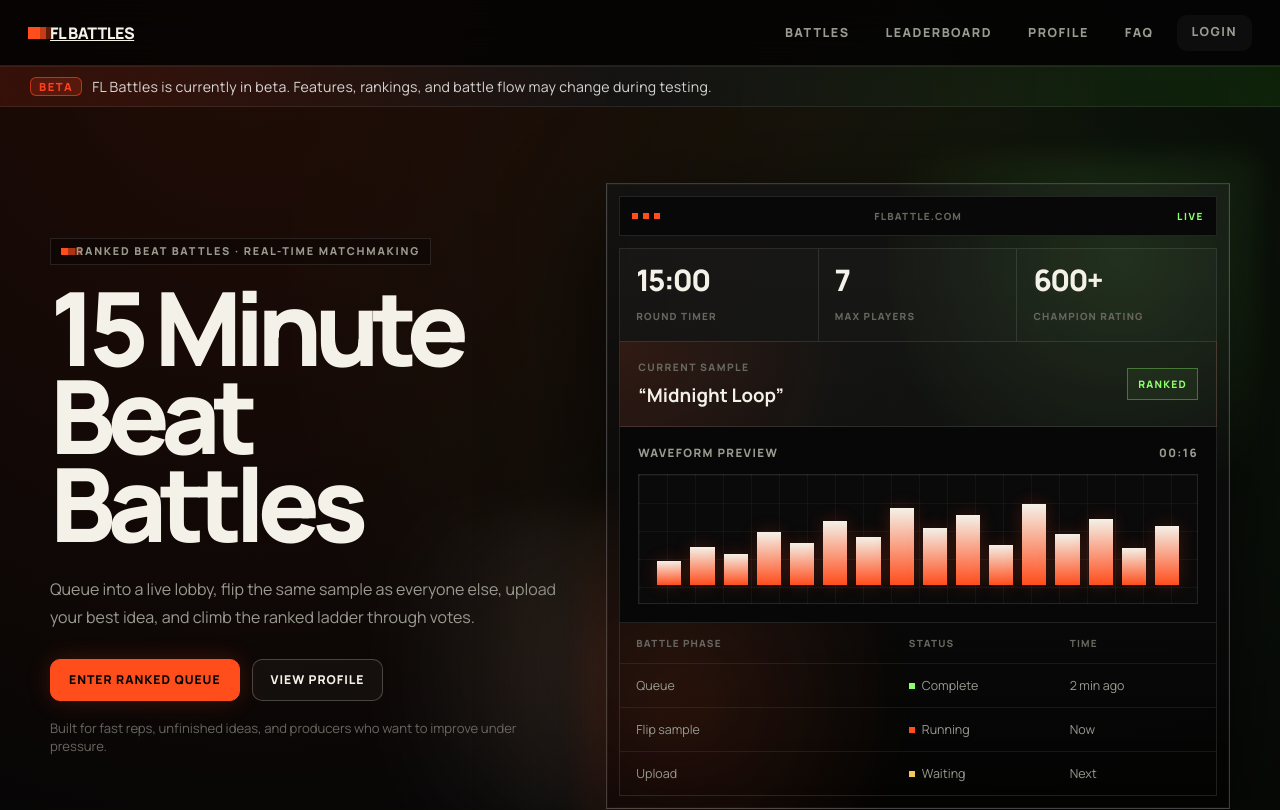
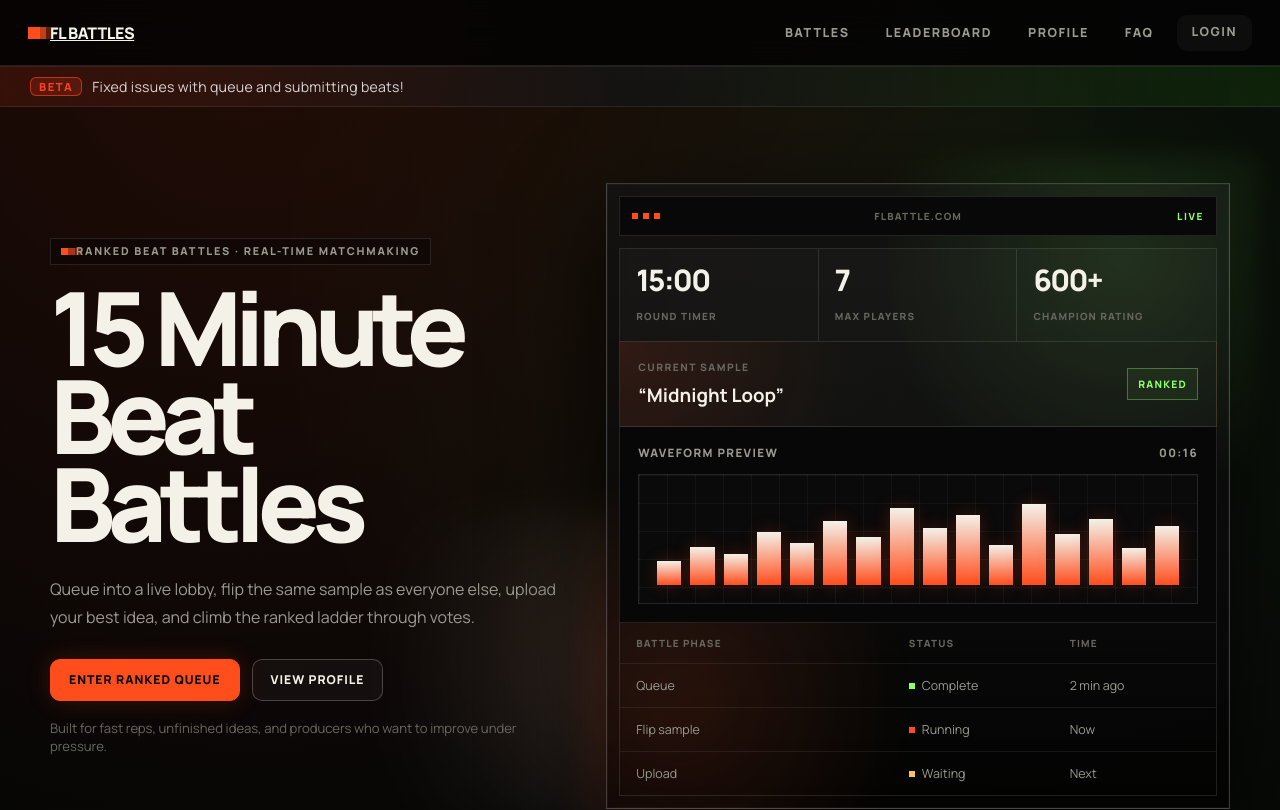
Before and after one commit to itsAvester/FLBattles, a Next.js app: page / in a window 1280 px wide. Shown: the top 810 px of the page. Built offline with nearby package versions, Linux system fonts and the light colour scheme; no server answers.

Commit message:
Changed beta banner

```diff
--- a/app/layout.tsx
+++ b/app/layout.tsx
@@ -23,7 +23,7 @@ export default function RootLayout({ children }: { children: ReactNode }) {
         <NavBar />
         <div className="beta-banner">
   <span className="beta-pill">BETA</span>
-  <span>FL Battles is currently in beta. Features, rankings, and battle flow may change during testing.</span>
+  <span>Fixed issues with queue and submitting beats!</span>
 </div>
         <main className="page">{children}</main>
         <Analytics />
```
